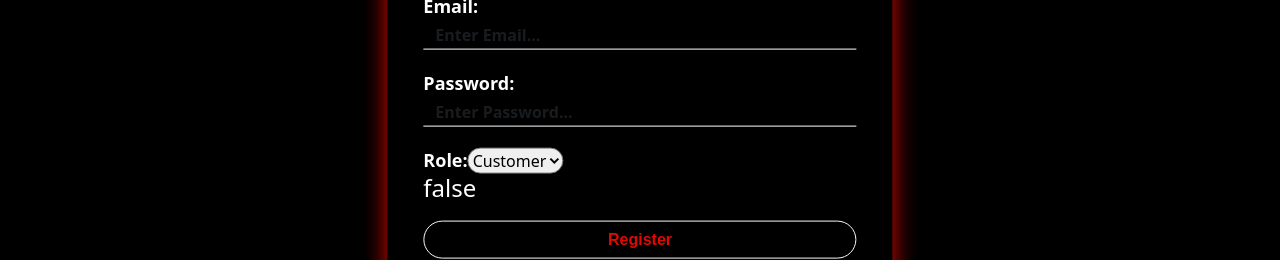
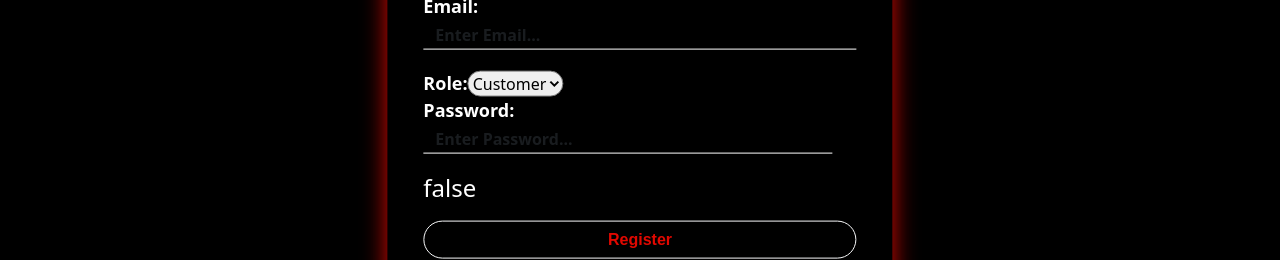
Before and after one commit to Fireshadow111/capstone-project, a Vue app: page /register in a window 1280 px wide. Shown: the part 357-617 px from the top of the page. Built offline with nearby package versions, Linux system fonts and the light colour scheme.

Commit message:
changing register

```diff
--- a/src/views/RegisterView.vue
+++ b/src/views/RegisterView.vue
@@ -22,18 +22,20 @@
       </div>
       <div class="row">
         <div class="col">
-            <p>Password:</p>
-          <input type="password" class="form-control"   name="userPass" placeholder="Enter Password..." aria-label="Last name" required="">
-        </div>
-        <div class="row">
-        <div class="col">
-            <label for="dropdown">Role:</label>
+          <label for="dropdown">Role:</label>
     <select id="dropdown" name="dropdown">
       <option value="option2">Customer</option>
       <option value="option1">Admin</option>
 
 
     </select>
+
+        </div>
+        <div class="row">
+        <div class="col">
+          <p>Password:</p>
+          <input type="password" class="form-control"   name="userPass" placeholder="Enter Password..." aria-label="Last name" required="">
+
     <h4>{{ $store.state.login }}</h4>
         </div>
       </div>
```
